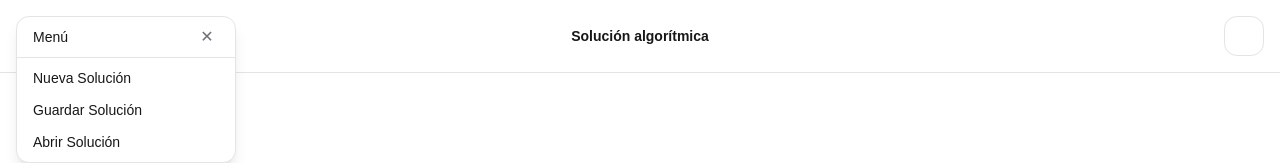
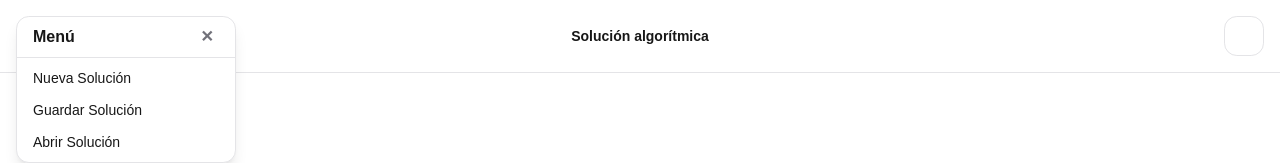
Before and after one commit to ChrisZys/epaa, a Next.js app: page / in a window 1280 px wide. Both pictures are taken after a click on the button "Menú". Shown: the top 163 px of the page. Built offline with nearby package versions, Linux system fonts and the light colour scheme; some icons are missing.

Commit message:
refactor: use Button component inside Dropdown trigger, fix font-semibold consistency

```diff
--- a/src/components/Button.jsx
+++ b/src/components/Button.jsx
@@ -3,7 +3,7 @@ import { cn } from "@/lib/utils";
 import LoaderLines from "@boxicons/react/LoaderLines";
 
 export const buttonVariants = cva(
-  "cursor-pointer inline-flex items-center justify-center gap-2 font-medium whitespace-nowrap transition-all duration-150 ease-out active:scale-[0.97] focus-visible:outline-none focus-visible:ring-2 focus-visible:ring-ring focus-visible:ring-offset-2 disabled:pointer-events-none disabled:opacity-50",
+  "cursor-pointer inline-flex items-center justify-center gap-2 font-semibold whitespace-nowrap transition-all duration-150 ease-out active:scale-[0.97] focus-visible:outline-none focus-visible:ring-2 focus-visible:ring-ring focus-visible:ring-offset-2 disabled:pointer-events-none disabled:opacity-50",
   {
     variants: {
       variant: {
--- a/src/components/Dropdown.jsx
+++ b/src/components/Dropdown.jsx
@@ -11,7 +11,7 @@ import {
 } from "react";
 import { AnimatePresence, motion } from "motion/react";
 import { cn } from "@/lib/utils";
-import { buttonVariants } from "@/components/Button";
+import { Button } from "@/components/Button";
 import {
   morphSpring,
   contentBlurEnter,
@@ -32,6 +32,9 @@ function DropdownRoot({
   trigger,
   children,
   className,
+  variant = "outline",
+  size = "md",
+  disabled = false,
   align = "start",
   isOpen: controlledOpen,
   onOpenChange,
@@ -42,7 +45,6 @@ function DropdownRoot({
 
   const layoutId = useId();
   const containerRef = useRef(null);
-  const triggerRef = useRef(null);
 
   const setIsOpen = useCallback(
     (next) => {
@@ -70,7 +72,7 @@ function DropdownRoot({
     (event) => {
       if (event.key === "Escape") {
         close();
-        triggerRef.current?.focus();
+        containerRef.current?.querySelector("button")?.focus();
       }
     },
     [close],
@@ -88,21 +90,21 @@ function DropdownRoot({
 
   return (
     <DropdownContext.Provider
-      value={{ isOpen, setIsOpen, close, layoutId, containerRef, triggerRef }}
+      value={{ isOpen, setIsOpen, close, layoutId, containerRef }}
     >
       <div ref={containerRef} className={cn("relative inline-flex", className)}>
-        <motion.button
-          ref={triggerRef}
-          type="button"
+        <motion.div
           layoutId={layoutId}
           transition={morphSpring}
+          className="flex"
+        >
+          <Button
+            variant={variant}
+            size={size}
+            disabled={disabled}
             onClick={() => setIsOpen(!isOpen)}
             aria-haspopup="menu"
             aria-expanded={isOpen}
-          className={cn(
-            buttonVariants({ variant: "outline" }),
-            "bg-background",
-          )}
           >
             <motion.span
               animate={{
@@ -114,7 +116,8 @@ function DropdownRoot({
             >
               {trigger}
             </motion.span>
-        </motion.button>
+          </Button>
+        </motion.div>
 
         <AnimatePresence>
           {isOpen && (
@@ -123,7 +126,7 @@ function DropdownRoot({
               transition={morphSpring}
               role="menu"
               className={cn(
-                "absolute top-0 z-50 flex flex-col border border-border bg-background shadow-lg min-w-[220px] overflow-hidden rounded-md",
+                "absolute top-0 z-50 flex flex-col border border-border bg-background shadow-lg min-w-55 overflow-hidden rounded-md",
                 align === "end" ? "right-0" : "left-0",
               )}
             >
@@ -134,21 +137,19 @@ function DropdownRoot({
                 className="flex flex-col"
               >
                 <div className="flex items-center justify-between px-4 py-2 border-b border-border">
-                  <span className="font-medium">{trigger}</span>
-                  <button
-                    type="button"
+                  <span className="font-semibold">{trigger}</span>
+                  <Button
+                    variant="invisible"
+                    size="icon"
                     onClick={(event) => {
                       event.stopPropagation();
                       close();
                     }}
-                    className={cn(
-                      buttonVariants({ variant: "invisible", size: "icon" }),
-                      "size-6",
-                    )}
+                    className="size-6"
                     aria-label="Cerrar menú"
                   >
                     ✕
-                  </button>
+                  </Button>
                 </div>
                 <div className="p-1">{children}</div>
               </motion.div>
@@ -173,7 +174,7 @@ function DropdownItem({ children, onClick, disabled, className, ...props }) {
         if (!event.defaultPrevented) close();
       }}
       className={cn(
-        "flex w-full items-center rounded-md px-3 py-1.5 text-sm transition-colors hover:bg-accent hover:text-accent-foreground focus-visible:outline-none focus-visible:bg-accent focus-visible:text-accent-foreground disabled:pointer-events-none disabled:opacity-50",
+        "flex w-full cursor-pointer items-center rounded-md px-3 py-1.5 text-sm transition-colors hover:bg-accent hover:text-accent-foreground focus-visible:outline-none focus-visible:bg-accent focus-visible:text-accent-foreground disabled:pointer-events-none disabled:opacity-50",
         className,
       )}
       {...props}
--- a/src/layouts/AppHeader.jsx
+++ b/src/layouts/AppHeader.jsx
@@ -7,7 +7,7 @@ export function AppHeader() {
   return (
     <header className="grid grid-cols-3 items-center border-b border-border p-4">
       <div className="flex justify-start">
-        <Dropdown trigger={<span className="text-sm font-medium">Menú</span>}>
+        <Dropdown trigger={<span>Menú</span>}>
           <DropdownItem>Nueva Solución</DropdownItem>
           <DropdownItem>Guardar Solución</DropdownItem>
           <DropdownItem>Abrir Solución</DropdownItem>
```
Lines whose indentation alone changed are shown as unchanged.
